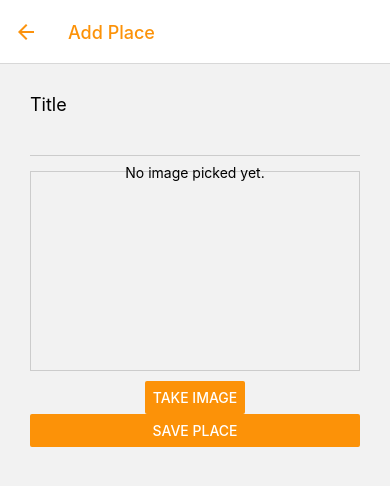
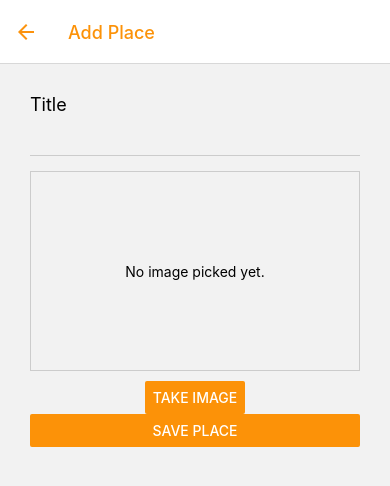
Before and after one commit to yodhcn/great-places-app, a React Native app: screen /NewPlace in a window 390 px wide. Shown: the top 486 px of the page. Built offline with nearby package versions, Linux system fonts and the light colour scheme.

Commit message:
12.9. Configuring the Camera Access

```diff
--- a/components/ImagePicker.js
+++ b/components/ImagePicker.js
@@ -1,9 +1,12 @@
+import { useState } from "react";
 import { View, Button, Image, Text, StyleSheet } from "react-native";
 import * as ImagePicker from "expo-image-picker";
 
 import Colors from "../constants/Colors";
 
 const ImgPicker = (props) => {
+  const [pickedImage, setPickedImage] = useState();
+
   const takeImageHandler = async () => {
     let permissionResponse = await ImagePicker.getCameraPermissionsAsync();
 
@@ -14,14 +17,25 @@ const ImgPicker = (props) => {
       }
     }
 
-    await ImagePicker.launchCameraAsync();
+    const imagePickerResult = await ImagePicker.launchCameraAsync({
+      allowsEditing: true,
+      aspect: [16, 9],
+      quality: 0.5,
+    });
+
+    if (!imagePickerResult.canceled) {
+      setPickedImage(imagePickerResult.assets[0].uri);
+    }
   };
 
   return (
     <View style={styles.imagePicker}>
       <View style={styles.imagePreview}>
-        <Text>No image picked yet.</Text>
-        <Image style={styles.image} />
+        {!pickedImage ? (
+          <Text>No image picked yet.</Text>
+        ) : (
+          <Image style={styles.image} source={{ uri: pickedImage }} />
+        )}
       </View>
       <Button
         title="Take image"
```
